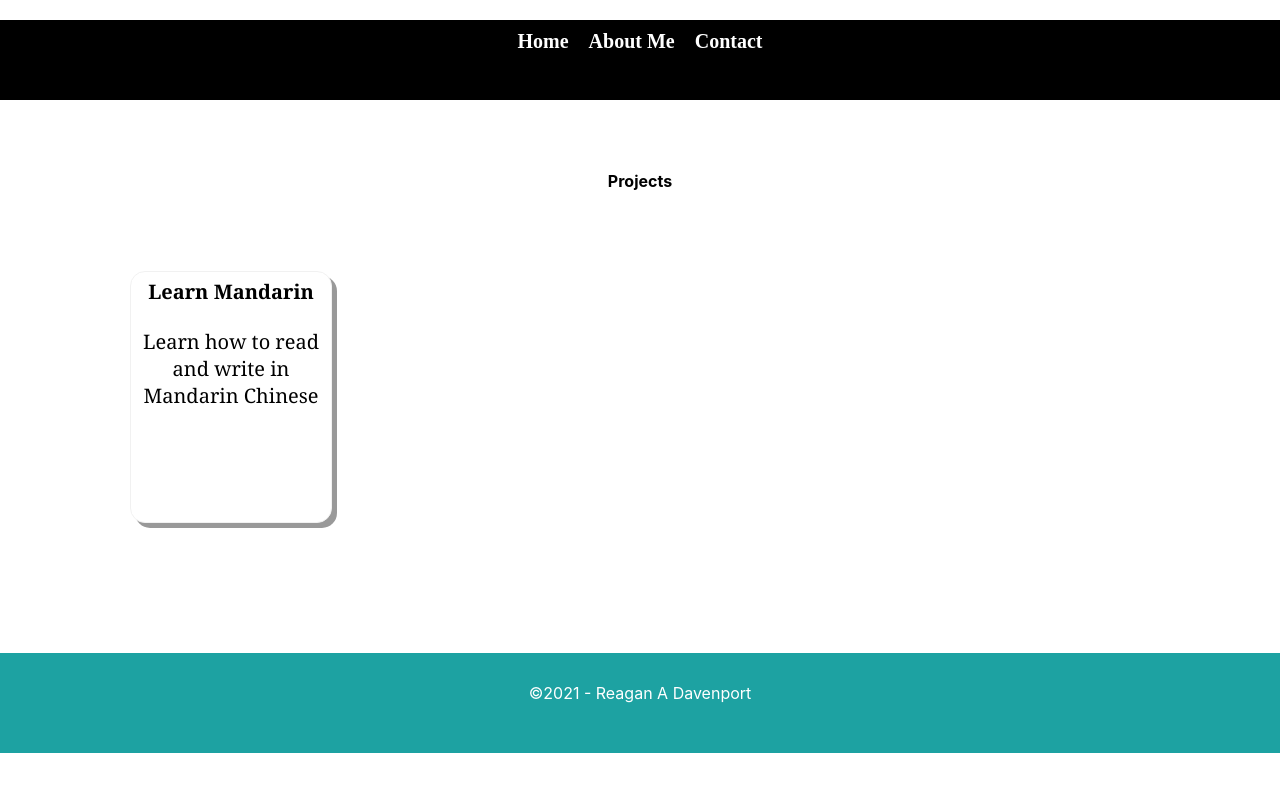
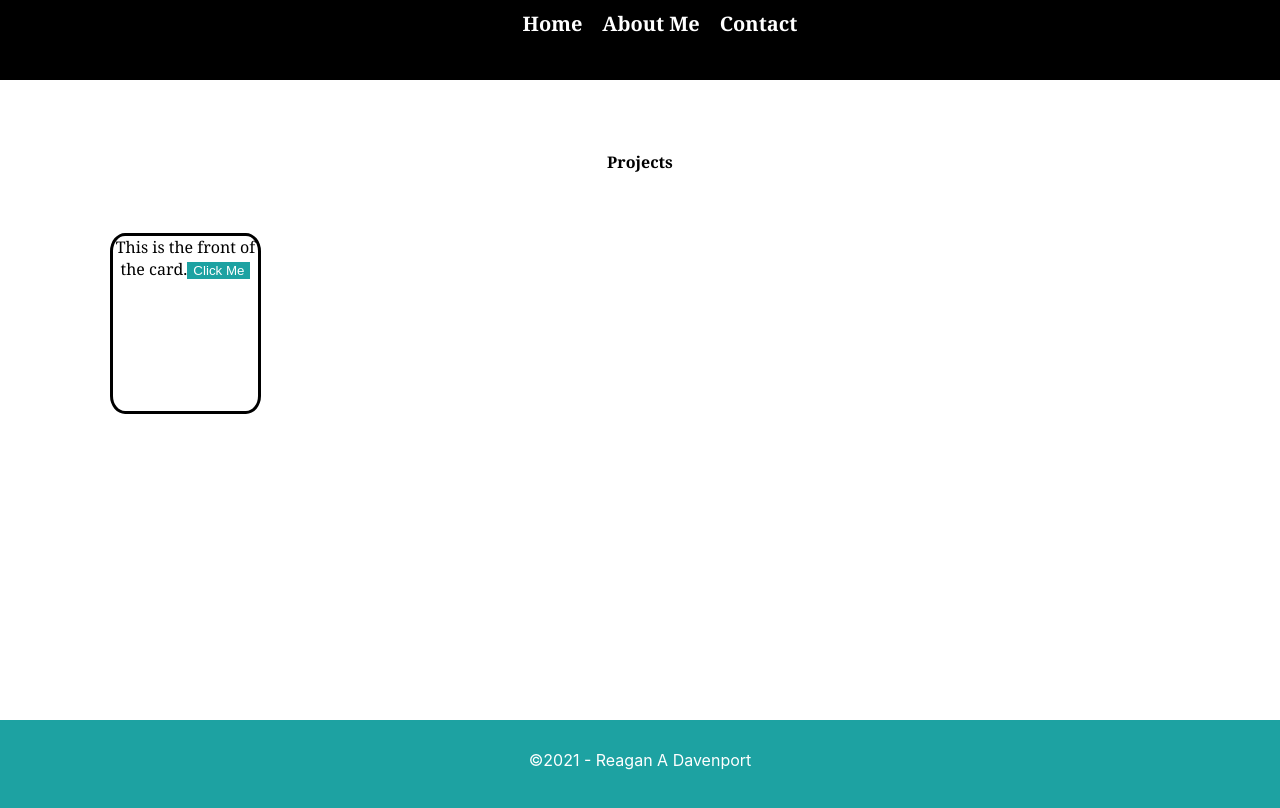
Before and after one commit to ReaganADavenport/Dropped-this, a React (Create React App) app: page / in a window 1280 px wide. Shown: the top 808 px of the page. Built offline with nearby package versions, Linux system fonts and the light colour scheme.

Commit message:
fixed the card so that it would work, and removed that weird white space above the nav bar

```diff
--- a/src/Components/Card/card_1/card1.css
+++ /dev/null
@@ -1,57 +0,0 @@
-.flip-mcard-front, .flip-mcard-back {
-    border: 1px solid #f1f1f1;
-    cursor: pointer;
-    height: 250px;
-    font-size: 15px;
-    margin: 20px;
-    width: 200px;
-    border-radius: 15px;
-    box-shadow: 5px 5px #999;
-}
-
-.flip-mcard-front {
-    background-color: white;
-    color: black;
-}
-
-/* .flip-mcard-front img{
-    background-color: #DC3E52;
-    border-radius: 15px;
-    margin: 5px;
-    padding: 3px;
-    width: 60px;
-} */
-
-.flip-mcard-front h4{
-    font-family: Cambria, Cochin, Georgia, Times, 'Times New Roman', serif;
-    font-size: 20px;
-    margin: 3px;
-    padding: 3px;
-}
-
-.flip-mcard-front p{
-    font-family: Cambria, Cochin, Georgia, Times, 'Times New Roman', serif;
-    font-size: 20px;
-}
-
-.flip-mcard-back {
-    background-color: white;
-    color: black;
-}
-
-.flip-mcard-back img{
-    background-color: white;
-    border-radius: 15px;
-    margin: 5px;
-    padding: 3px;
-    width: 60px;
-}
-
-.flip-mcard-back p{
-    font-family: Cambria, Cochin, Georgia, Times, 'Times New Roman', serif;
-    font-size: 15px;
-}
-
-.flip-mcard-back a{
-    color: white
-}
--- a/src/Components/Card/card_1/card1.js
+++ /dev/null
@@ -1,44 +0,0 @@
-import React, {Component} from 'react';
-import ReactCardFlip from 'react-card-flip';
-// import logo from "../../../images/wu.png"
-
-import "./card1.css";
-
-class Mandarin extends Component {
-    constructor() {
-        super();
-            this.state = {
-                isFlipped: false
-            };
-
-            this.handleClick = this.handleClick.bind(this);
-    }
-
-    handleClick(e) {
-        e.preventDefault();
-        this.setState(prevState => ({ isFlipped: !prevState.isFlipped }));
-    }
-
-    render(){
-    return(
-        <ReactCardFlip isFlipped={this.state.isFlipped} flipDirection="horizontal">
-            <div className="flip-mcard-front" onClick={this.handleClick}>
-                    {/* <img src={logo}/> */}
-                    <h4>Learn Mandarin</h4>
-                    <p>Learn how to read and write in Mandarin Chinese</p>
-                </div>
-
-                <div className="flip-mcard-back" onClick={this.handleClick}>
-                    { /* <img src={logo}/> */}
-                    <p>React, Express, HTML, CSS, JavaScipt, PosgreSQL</p>
-
-                    <p><a href="https://github.com/ReaganADavenport/learn-mandarin-client">GitHub - Frontend</a> </p>
-                    <p><a href="https://github.com/ReaganADavenport/learn-mandarin-api">GitHub Backend</a> </p>
-                </div>
-        </ReactCardFlip>
-    )
-}
-}
-
-
-export default Mandarin;
--- /dev/null
+++ b/src/Components/Card/card_1/card_1.css
@@ -0,0 +1,24 @@
+.Front{
+    height: 175px;
+    width: 145px;
+    background-color: white;
+    border-radius: 10%;
+    border-style: solid;
+}
+
+
+
+.Back{
+    height: 175px;
+    width: 145px;
+    background-color: #1da2a2;
+    border-radius: 10%;
+    border-style: solid;
+}
+
+button{
+    background-color: #1da2a2;
+    color: white;
+    border: none;
+    margin: 5, 5, 5, 5;
+}
--- /dev/null
+++ b/src/Components/Card/card_1/card_1.js
@@ -0,0 +1,36 @@
+import React, {Component} from 'react';
+import ReactCardFlip from 'react-card-flip';
+
+import "./card_1.css";
+
+class Mandarin extends Component {
+    constructor() {
+        super();
+          this.state = {
+          isFlipped: false
+        };
+        this.handleClick = this.handleClick.bind(this);
+      }
+      handleClick(e) {
+        e.preventDefault();
+        this.setState(prevState => ({ isFlipped: !prevState.isFlipped }));
+      }
+
+      render() {
+        return (
+          <ReactCardFlip isFlipped={this.state.isFlipped} flipDirection="horizontal">
+            <div className="Front">
+              This is the front of the card.
+              <button onClick={this.handleClick}>Click Me</button>
+            </div>
+
+            <div className="Back">
+              This is the back of the card.
+              <button onClick={this.handleClick}>Click Me</button>
+            </div>
+          </ReactCardFlip>
+        )
+    }
+}
+
+export default Mandarin;
--- a/src/Components/Header/header.css
+++ b/src/Components/Header/header.css
@@ -2,4 +2,29 @@
     background-color: black;
     color: white;
     height: 10vh;
+    margin: 0;
+    padding: 0;
 }
+
+.ul{
+    align-items: space-around;
+    color: white;
+    font-family: 'Amiri', serif;
+    display: flex;
+    justify-content: center;
+    flex-wrap: wrap;
+    font-size: 20px;
+    padding-inline-start: 0px;
+    background-color: black;
+    text-decoration: none;
+}
+
+.li .a{
+    align-items: space-around;
+    color: white;
+    display: flex;
+    justify-content: center;
+    margin: 0 0 0 0;
+    padding: 10px 10px 10px 10px;
+    text-decoration: none;
+}
--- a/src/Components/Header/header.js
+++ b/src/Components/Header/header.js
@@ -6,12 +6,13 @@ import './header.css'
 
 const LinkStyles = styled.ul`
     align-items: space-around;
-    font-family: 'Amiri', serif;
+    font-family: 'Georgia', serif;
     display: flex;
     justify-content: center;
     flex-wrap: wrap;
     font-size: 20px;
-    padding-inline-start: 0px;
+    padding-inline-start: 0 0 0 0;
+    margin: 0 0 0 0;
     background-color: black;
 
     a{
--- a/src/Components/Home/home.css
+++ b/src/Components/Home/home.css
@@ -1,6 +1,8 @@
 .Home {
     background-color: white;
     padding: 20px;
+    height: 75vh;
+    font-family: 'Georgia', serif;
 }
 
 .Content{
--- a/src/Components/Home/home.js
+++ b/src/Components/Home/home.js
@@ -3,7 +3,7 @@ import styled from 'styled-components';
 import { Link } from 'react-router-dom';
 import './home.css';
 
-import Mandarin from "../Card/Card_1/card1";
+import Mandarin from '../Card/card_1/card_1'
 
 const Home = () => {
     return(
@@ -13,7 +13,7 @@ const Home = () => {
                 <div className="MyWork">
                     <h4>Projects</h4>
                     <div className="Works">
-                        <Mandarin/>
+                        <Mandarin></Mandarin>
                     </div>
                 </div>
 
```
